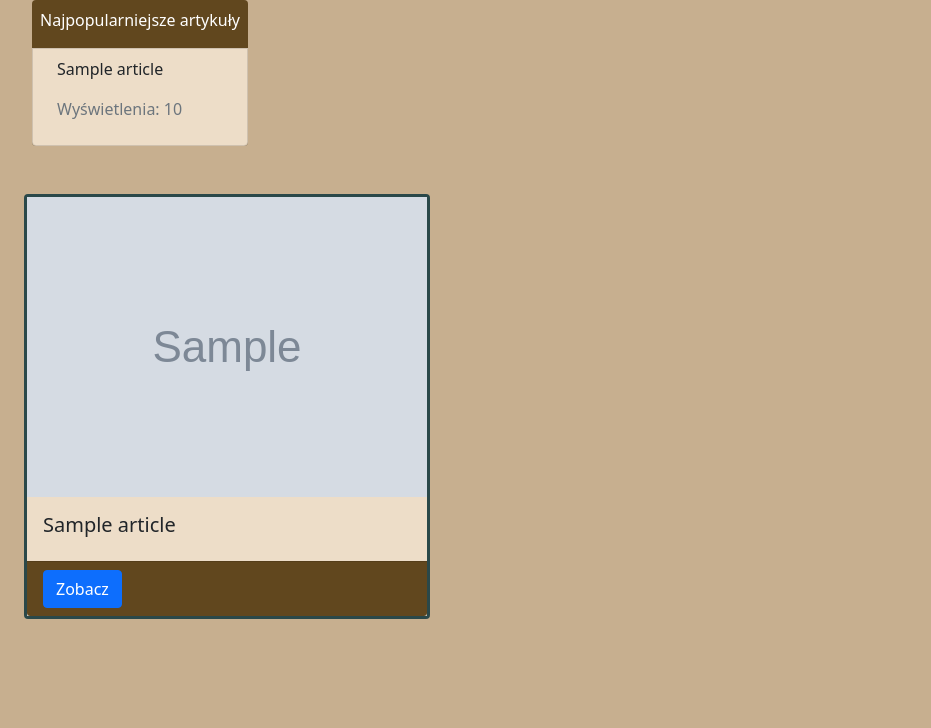
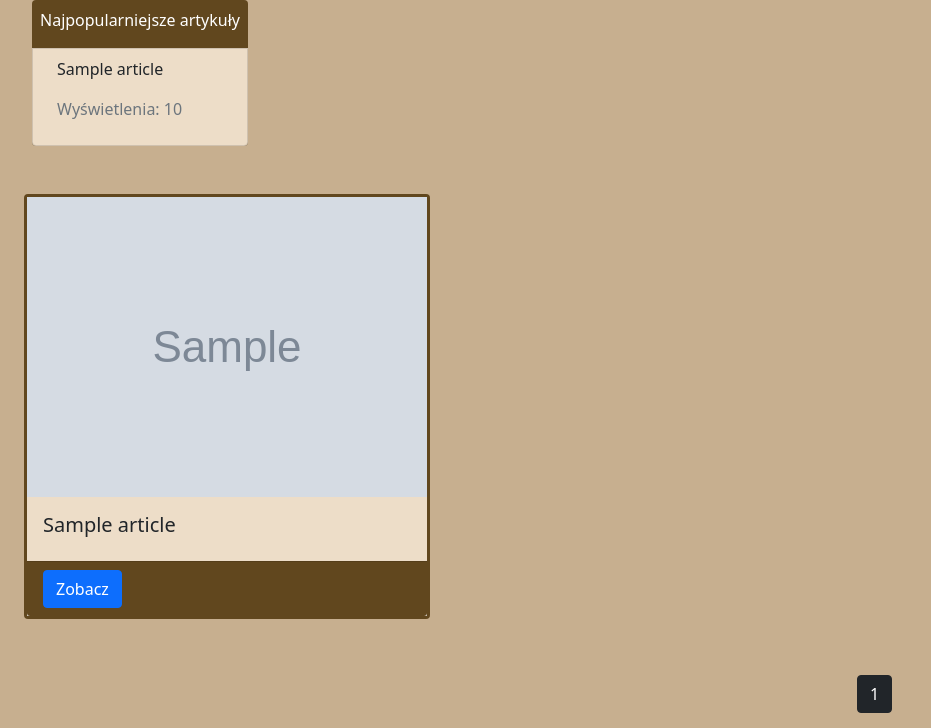
Before and after one commit to KacperRuchalowski/Praca_licencjacka, a Flask app: page /category/1 in a window 1280 px wide. Shown: the part 72-800 px from the top of the page, without its empty margins (0-931 px from the left). Run offline with Flask 2, Linux system fonts and the light colour scheme; tables that the repository leaves empty hold one stand-in row (values such as "Sample post"); grey boxes marked "Sample" are stand-in pictures; some libraries are stand-ins or nearby versions; some web fonts are replaced.

Commit message:
Added Pagination

```diff
--- a/app.py
+++ b/app.py
@@ -368,25 +368,21 @@ def single_article(articleID):
 
 @app.route('/category/<categoryID>')
 def single_category(categoryID):
-    articles = Article.query.filter(Article.category_id == categoryID)
-    singleArticle = [
-        {
-            "Title": article.name,
-            "Desc": article.description,
-            "ID": article.id,
-            "Image": article.image,
-            "Image_desc": article.image_desc
-
-        } for article in articles]
+    page = request.args.get('page', 1, type=int)
+    articles = Article.query.filter(Article.category_id == categoryID).paginate(page=page, per_page=3)
 
     categories = Category.query.all()
+
+    current_category = categoryID
+
     results = [
         {
             "Title": category.name,
             "ID": category.id,
         } for category in categories]
 
-    return render_template('single_category.html', article=singleArticle, categories=results,
+    return render_template('single_category.html', article=articles, categories=results,
+                           current_category=current_category,
                            popular=GetMostPopularArticles())
 
 
--- a/static/style.css
+++ b/static/style.css
@@ -57,7 +57,7 @@ body{
 
 .cardBorder {
     border-style: solid;
-    border-color: #2A4849;
+    border-color: #61471E;
     border-width: 3px;
 }
 
@@ -89,3 +89,9 @@ body{
 .badAnswer {
     color: red;
 }
+
+.paginationbox {
+
+    margin-left: 75%;
+
+}
--- a/templates/base_template.html
+++ b/templates/base_template.html
@@ -99,6 +99,10 @@
     {% block content %} {% endblock %}
 </div>
 
+<div class="container-md d-inline-flex mt-5">
+    {% block pagination %} {% endblock %}
+</div>
+
 
 
 
--- a/templates/single_category.html
+++ b/templates/single_category.html
@@ -4,30 +4,52 @@
 
 {% block content %}
 
+
 <div class="container bcontent d-inline-flex">
 
 
         <hr />
         <div class="card-group">
-        {% for art in article %}
+        {% for art in article.items %}
 
     <div class="card cardBorder">
-           <img src="/static/images/{{ art["Image"] }}" class=" resizeImageCard" alt="...">
+           <img src="/static/images/{{ art.image }}" class=" resizeImageCard" alt="...">
             <div class="card-body articleBackground">
-                 <h5 class="card-title">{{ art["Title"] }}</h5>
+                 <h5 class="card-title">{{ art.name }}</h5>
             </div>
             <div class="card-footer populartitleBack">
-                <a href="/article/{{ art["ID"] }}" class="btn btn-primary"> Zobacz </a>
+                <a href="/article/{{ art.id }}" class="btn btn-primary"> Zobacz </a>
         {% if current_user.is_authenticated %}
-    <a href="/updatePost/{{ art["ID"] }}" class="btn btn-secondary"> Aktualizuj </a>
-    <a href="/deletePost/{{ art["ID"] }}" class="btn btn-warning"> Usuń </a>
+    <a href="/updatePost/{{ art.id }}" class="btn btn-secondary"> Aktualizuj </a>
+    <a href="/deletePost/{{ art.id }}" class="btn btn-warning"> Usuń </a>
       {% endif %}
             </div>
         </div>
 
 {% endfor %}
+
+
+
 </div>
 </div>
 
+{% endblock %}
 
+
+{% block pagination %}
+  <div class="d-inline-flex paginationbox">
+{% for page_num in article.iter_pages(left_edge=1, right_edge=1, left_current=1, right_current=2) %}
+{% if page_num %}
+    {% if article.page == page_num %}
+        <a class="btn btn-dark m-2" href="{{ url_for('single_category', page=page_num, categoryID = current_category) }}"> {{ page_num }}</a>
+            {% else %}
+        <a class="btn btn-outline-dark m-2" href="{{ url_for('single_category', page=page_num, categoryID = current_category) }}"> {{ page_num }}</a>
+        {% endif %}
+            {% else %}
+            ...
+            {% endif %}
+
+
+        {% endfor %}
+</div>
 {% endblock %}
```
